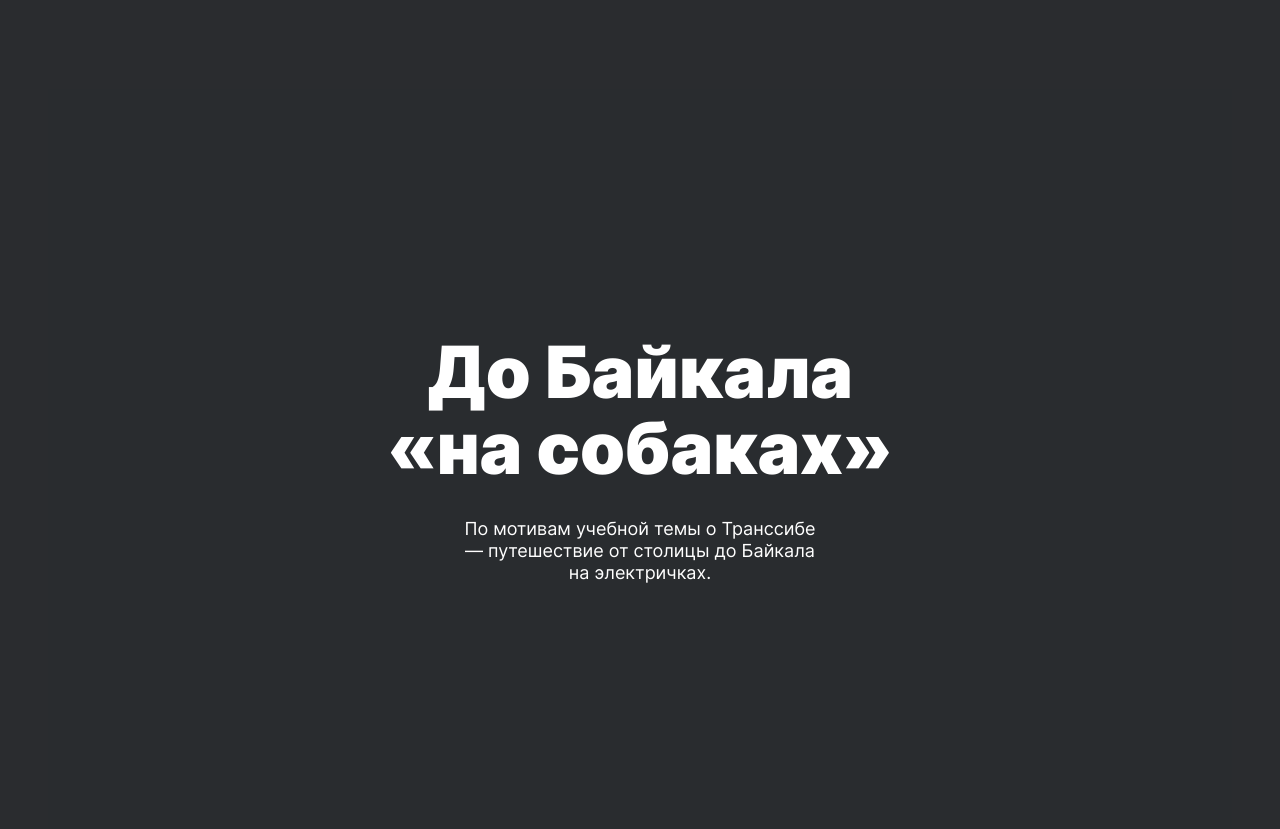
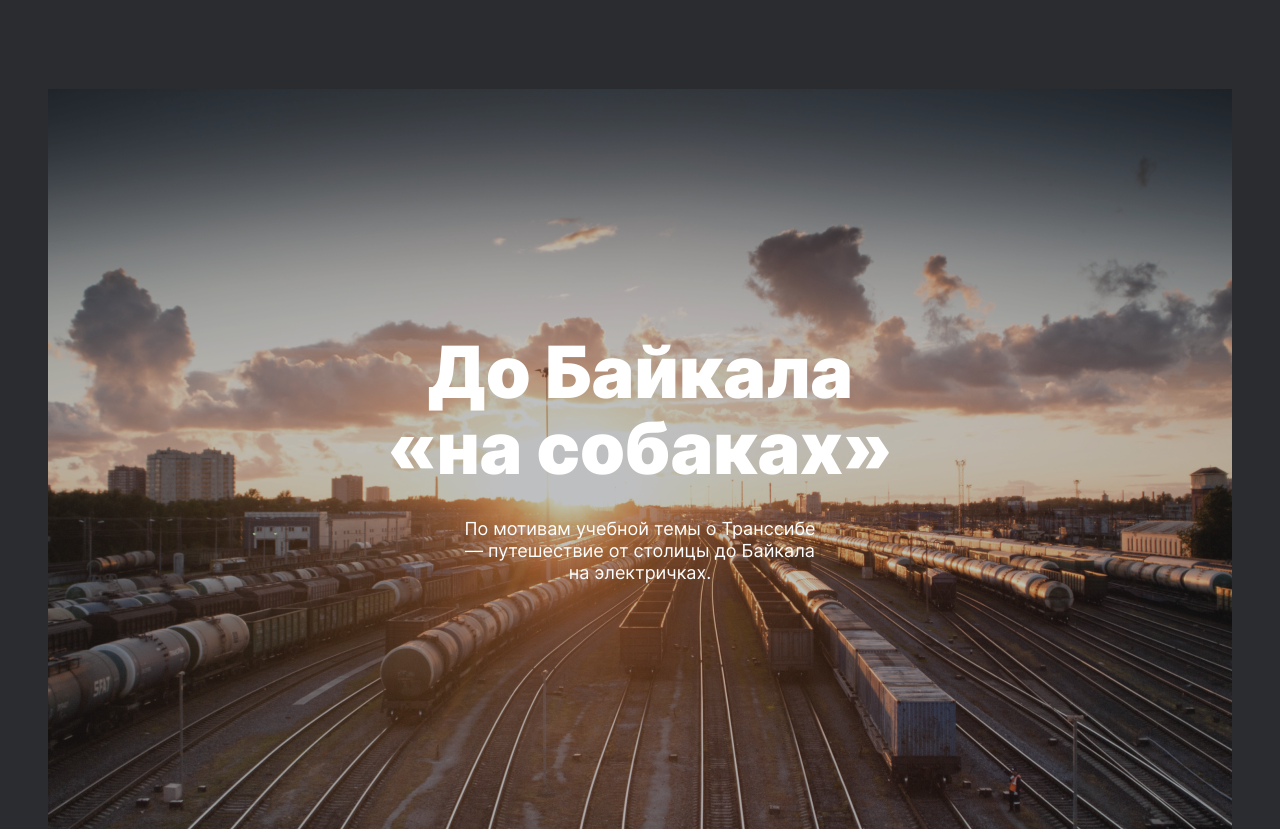
Before and after one commit to MersyXS/russian-travel, a plain HTML site: page index.html in a window 1280 px wide. Shown: the part 6451-7280 px from the top of the page. Drawn offline with Linux system fonts and the light colour scheme.

Commit message:
Сдача 3 работы, фикс картинок 2

```diff
--- a/blocks/cover/cover.css
+++ b/blocks/cover/cover.css
@@ -1,5 +1,5 @@
 .cover {
-  background: url("./images/overlay.png") no-repeat center/cover;
+  background: url("../../images/overlay.png") no-repeat center/cover;
   margin: 92px auto 0 auto;
   display: flex;
   align-items: center;
```
